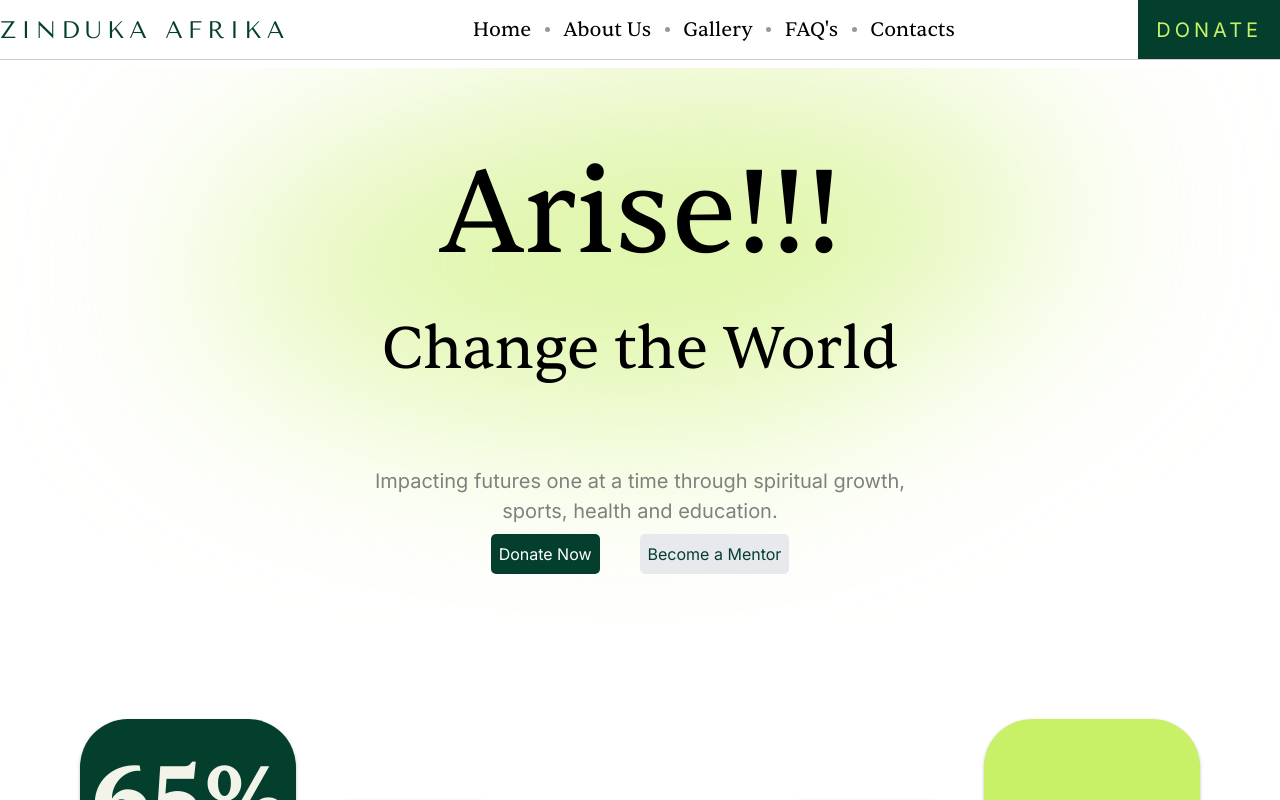
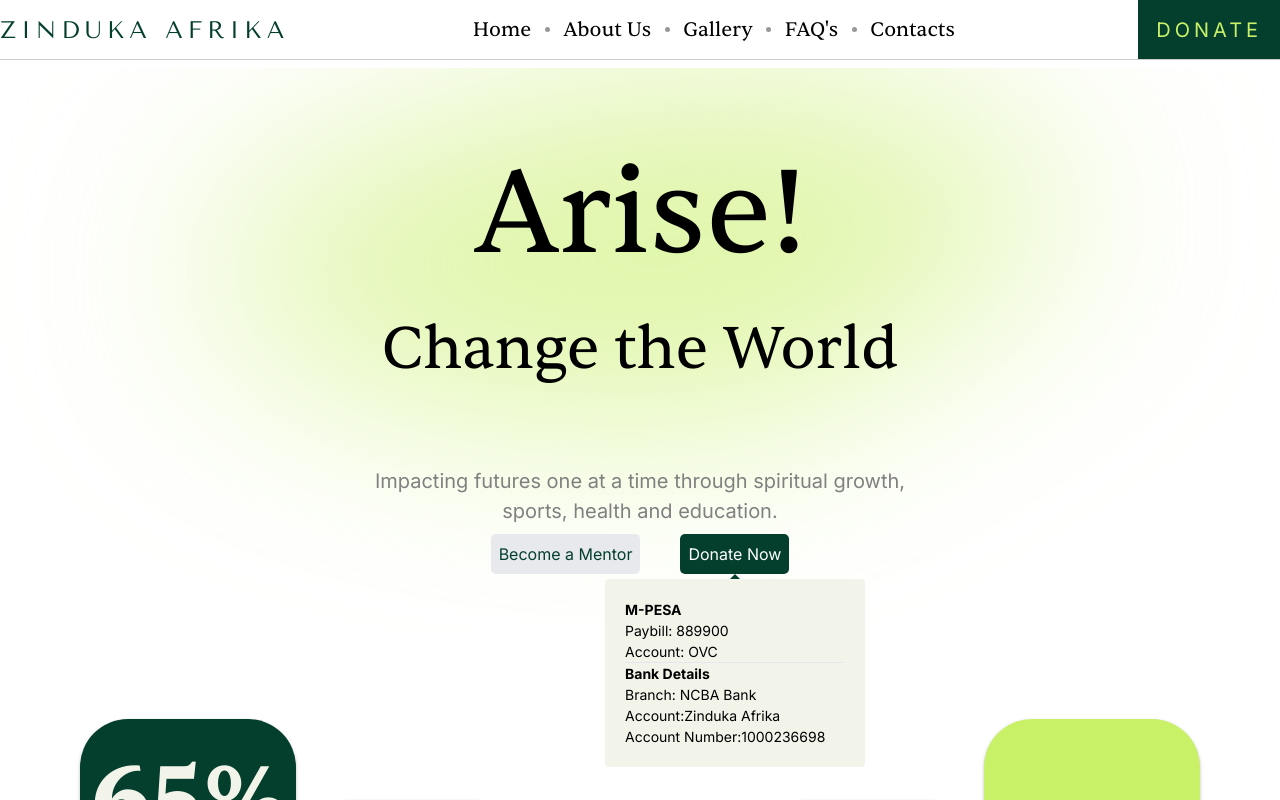
Before and after one commit to koechian/zinduka-afrika, a Next.js app: page / in a window 1280 px wide. Both pictures are taken after a click on the button "Donate Now". Shown: the top 800 px of the page. Built offline with nearby package versions, Linux system fonts and the light colour scheme.

Commit message:
Added popovers, added missing icons, added links etc

```diff
--- a/src/app/components/Sections/Hero/Hero.tsx
+++ b/src/app/components/Sections/Hero/Hero.tsx
@@ -1,11 +1,20 @@
 "use client";
 
-import React, { useEffect, useRef } from "react";
+import React, { useEffect, useRef, useState } from "react";
 import { gsap } from "gsap";
 import { inter } from "@/app/fonts";
 import styles from "./hero.module.css";
 import MyButton from "../../Utils/button/Button";
 import CustomLink from "../../Utils/link/CustomLink";
+import {
+  Popover,
+  Trigger,
+  Root,
+  Portal,
+  Arrow,
+  Content,
+} from "@radix-ui/react-popover";
+import Image from "next/image";
 
 const Hero = () => {
   const heroText = useRef<HTMLHeadingElement>(null);
@@ -14,6 +23,7 @@ const Hero = () => {
 
   useEffect(() => {
     let tl = gsap.timeline();
+    const footers = document.querySelectorAll(".cardMedFooter");
 
     tl.from(heroText.current, {
       opacity: 0,
@@ -28,13 +38,32 @@ const Hero = () => {
       stagger: 0.1,
       duration: 2,
     });
+
+    //   card footer hover animation
+    footers.forEach((footer) => {
+      const handleMouseEnter = () => {
+        gsap.to(footer, { scale: 1.05, duration: 0.3, ease: "power3.in" });
+        console.log("hovered");
+      };
+      const handleMouseLeave = () => {
+        gsap.to(footer, { scale: 1, duration: 0.3, ease: "power3.out" });
+      };
+
+      footer.addEventListener("mouseenter", handleMouseEnter);
+      footer.addEventListener("mouseleave", handleMouseLeave);
+
+      return () => {
+        footer.removeEventListener("mouseenter", handleMouseEnter);
+        footer.removeEventListener("mouseleave", handleMouseLeave);
+      };
+    });
   }, []);
 
   return (
     <>
       <div id={"hero"} className={styles.hero}>
         <h1 ref={heroText} className={styles.heroText}>
-          <span className={styles.heroSpan}>Arise!!!</span> <br /> Change the
+          <span className={styles.heroSpan}>Arise!</span> <br /> Change the
           World
         </h1>
         <p className={[inter.className, "heroTextP"].join(" ")}>
@@ -45,9 +74,26 @@ const Hero = () => {
           ref={buttonContainer}
           className={[styles.buttonContainer, inter.className].join(" ")}
         >
-          <MyButton type={"Primary"} title={"Donate Now"} />
-
           <MyButton type={"Secondary"} title={"Become a Mentor"} />
+          <Root>
+            <Trigger className={styles.trigger}>Donate Now</Trigger>
+            <Portal>
+              <Content
+                className={[styles.popoverContent, inter.className].join(" ")}
+              >
+                <strong>M-PESA</strong> <br />
+                Paybill: 889900 <br />
+                Account: OVC
+                <br />
+                <hr />
+                <strong>Bank Details</strong> <br />
+                Branch: NCBA Bank <br />
+                Account:Zinduka Afrika <br />
+                Account Number:1000236698
+                <Arrow className={styles.popoverArrow} />
+              </Content>
+            </Portal>
+          </Root>
         </div>
       </div>
 
@@ -70,10 +116,36 @@ const Hero = () => {
                     monthly basis
                   </p>
                 </div>
-                <div className={styles.cardMedFooter}>
+                <div
+                  className={[styles.cardMedFooter, "cardMedFooter"].join(" ")}
+                >
                   <p style={{ fontSize: "1.6em" }}>Support our Efforts</p>
+                  <CustomLink foreground="#043f2e" background="#c8f168" />
+                  <Root>
+                    <Trigger className={styles.trigger}>
+                      <div className={styles.invisiDiv}></div>
+                    </Trigger>
+                    <Portal>
+                      <Content
+                        className={[
+                          styles.popoverContent,
+                          inter.className,
+                        ].join(" ")}
+                      >
+                        <strong>M-PESA</strong> <br />
+                        Paybill: 889900 <br />
+                        Account: OVC
+                        <br />
+                        <hr />
+                        <strong>Bank Details</strong> <br />
+                        Branch: NCBA Bank <br />
+                        Account:Zinduka Afrika <br />
+                        Account Number:1000236698
+                        <Arrow className={styles.popoverArrow} />
+                      </Content>
+                    </Portal>
+                  </Root>
                   {/* Custom Link Component */}
-                  <CustomLink foreground="#043f2e" background="#c8f168" />
                 </div>
               </div>
             </div>
@@ -83,7 +155,7 @@ const Hero = () => {
             >
               {/* small card content */}
               <div className={styles.smallcontentWrapper}>
-                <div className=""></div>
+                <div className={styles.handDiv}></div>
                 <div className="">
                   <p style={{ fontSize: "1.4em" }}>
                     Help them <br /> Excel
@@ -125,13 +197,19 @@ const Hero = () => {
                     Kenya and beyond
                   </p>
                 </div>
-                <div className={styles.cardMedFooter}>
+                <a href="https://iccnairobi.org/">
+                  <div
+                    className={[styles.cardMedFooter, "cardMedFooter"].join(
+                      " "
+                    )}
+                  >
                     <p style={{ color: "#222222", fontSize: "1.4em" }}>
                       Join the Community
                     </p>
                     {/* Custom Link Component */}
                     <CustomLink />
                   </div>
+                </a>
               </div>
             </div>
           </div>
@@ -166,13 +244,19 @@ const Hero = () => {
                   className={styles.cardMedBody}
                   style={{ color: "#222222" }}
                 ></div>
-                <div className={styles.cardMedFooter}>
+                <a href="https://www.facebook.com/people/Zinduka-Afrika/100067437003426/?paipv=0&eav=AfaungGYcbM5YgLSNDbFCPm9r6xm80t0MXuPGbv8wTCjnM7zSCLVEEbVTkSFCS023WU&_rdr">
+                  <div
+                    className={[styles.cardMedFooter, "cardMedFooter"].join(
+                      " "
+                    )}
+                  >
                     <p style={{ color: "#222222", fontSize: "1.6em" }}>
                       Explore More
                     </p>
                     {/* Custom Link Component */}
                     <CustomLink />
                   </div>
+                </a>
               </div>
             </div>
             <div
@@ -180,11 +264,11 @@ const Hero = () => {
               style={{ backgroundColor: "#043f2e" }}
             >
               <div className={styles.smallcontentWrapper}>
-                <div className=""></div>
+                <div className={styles.hopeDiv}></div>
                 <div className="">
                   <p style={{ color: "#c8f168", fontSize: "1.4em" }}>
-                    Lorem Ipsum
-                    <br /> Ador elit
+                    Be a beacon
+                    <br /> of Hope
                   </p>
                 </div>
               </div>
```
Lines whose indentation alone changed are shown as unchanged.
